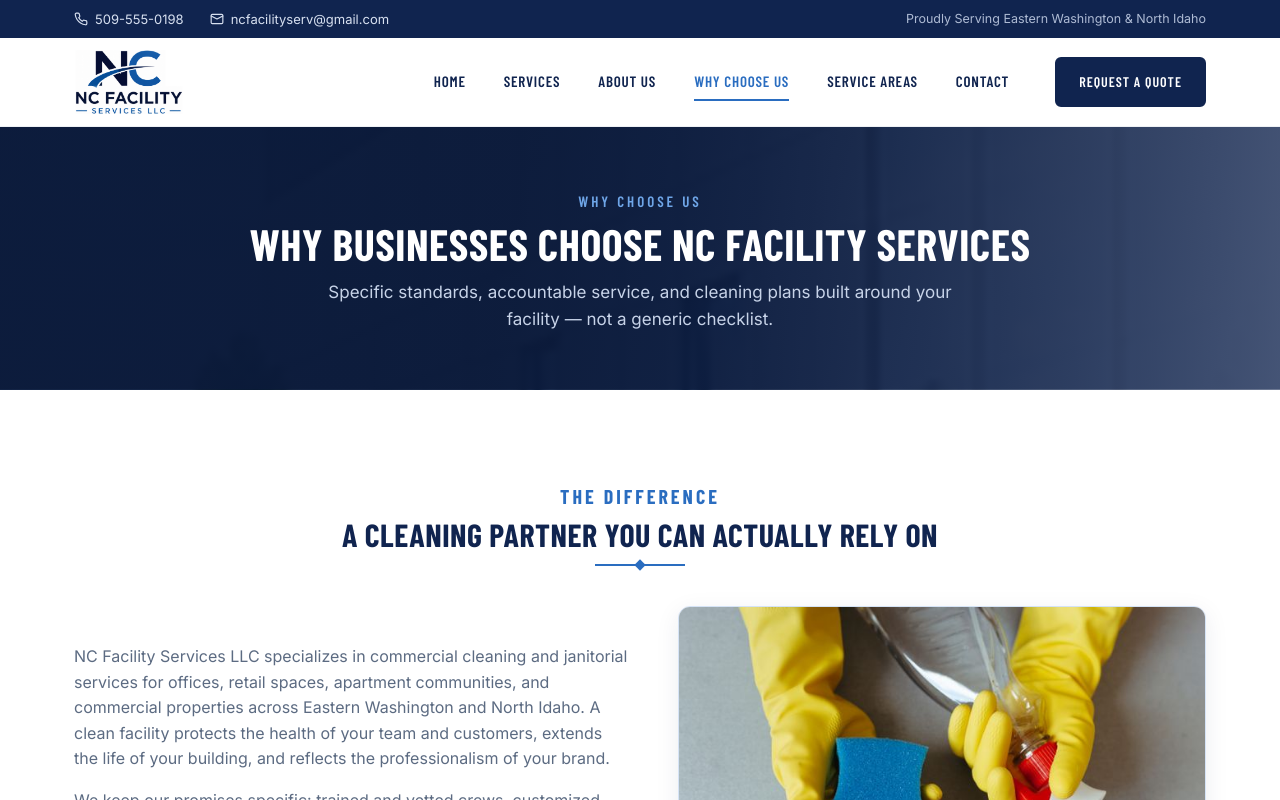
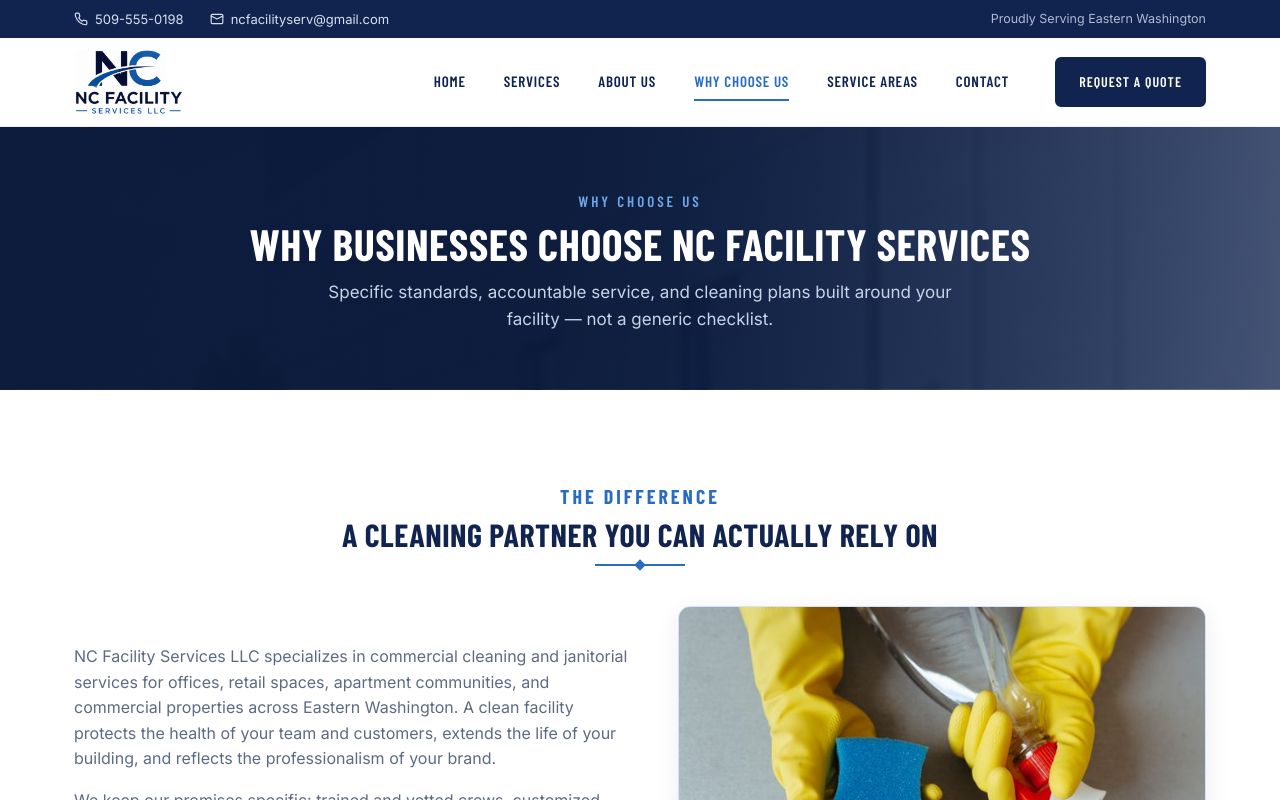
Before and after one commit to AndreiKalenchuk/nc-facility-services, a React (Vite) app: page /why-choose-us in a window 1280 px wide. Shown: the top 800 px of the page. Built offline with nearby package versions, Linux system fonts and the light colour scheme.

Commit message:
Remove all Idaho references - update to serve only Washington cities

```diff
--- a/index.html
+++ b/index.html
@@ -6,7 +6,7 @@
     <meta name="viewport" content="width=device-width, initial-scale=1.0" />
     <meta
       name="description"
-      content="NC Facility Services LLC — reliable commercial cleaning and janitorial services for offices, retail spaces, and commercial properties in Eastern Washington and North Idaho."
+      content="NC Facility Services LLC — reliable commercial cleaning and janitorial services for offices, retail spaces, and commercial properties in Eastern Washington."
     />
     <link rel="preconnect" href="https://fonts.googleapis.com" />
     <link rel="preconnect" href="https://fonts.gstatic.com" crossorigin />
--- a/src/data/company.js
+++ b/src/data/company.js
@@ -6,7 +6,7 @@ export const company = {
   email: 'ncfacilityserv@gmail.com',
   website: 'www.ncfacilityservices.com',
   tagline: 'CLEANER SPACES. BETTER ENVIRONMENTS.',
-  serving: 'Proudly Serving Eastern Washington & North Idaho',
+  serving: 'Proudly Serving Eastern Washington',
   location: 'Spokane, WA',
   hours: [
     'Mon – Fri: 7:00 AM – 6:00 PM',
@@ -17,7 +17,5 @@ export const company = {
     'Spokane Valley',
     'Liberty Lake',
     'Airway Heights',
-    'Post Falls',
-    "Coeur d'Alene",
   ],
 }
--- a/src/pages/About.jsx
+++ b/src/pages/About.jsx
@@ -36,7 +36,7 @@ export default function About() {
       <PageBanner
         eyebrow="About Us"
         title="Cleaner Spaces. Better Environments."
-        subtitle={`${company.name} is your trusted partner for commercial cleaning across Eastern Washington and North Idaho.`}
+        subtitle={`${company.name} is your trusted partner for commercial cleaning across Eastern Washington.`}
       />
 
       <section className="section">
@@ -55,9 +55,8 @@ export default function About() {
             <p>
               {company.name} provides reliable commercial cleaning and janitorial
               services for offices, retail spaces, apartment communities, and
-              commercial properties throughout the Spokane and Coeur d'Alene
-              regions. We keep your business clean, healthy, and welcoming so you
-              can focus on what you do best.
+              commercial properties throughout the Spokane region. We keep your
+              business clean, healthy, and welcoming so you can focus on what you do best.
             </p>
             <p>
               We know that a clean environment is more than appearances. It
--- a/src/pages/WhyChooseUs.jsx
+++ b/src/pages/WhyChooseUs.jsx
@@ -99,10 +99,9 @@ export default function WhyChooseUs() {
               <p>
                 {company.name} specializes in commercial cleaning and janitorial
                 services for offices, retail spaces, apartment communities, and
-                commercial properties across Eastern Washington and North Idaho.
-                A clean facility protects the health of your team and customers,
-                extends the life of your building, and reflects the
-                professionalism of your brand.
+                commercial properties across Eastern Washington. A clean facility
+                protects the health of your team and customers, extends the life
+                of your building, and reflects the professionalism of your brand.
               </p>
               <p>
                 We keep our promises specific: trained and vetted crews,
```
